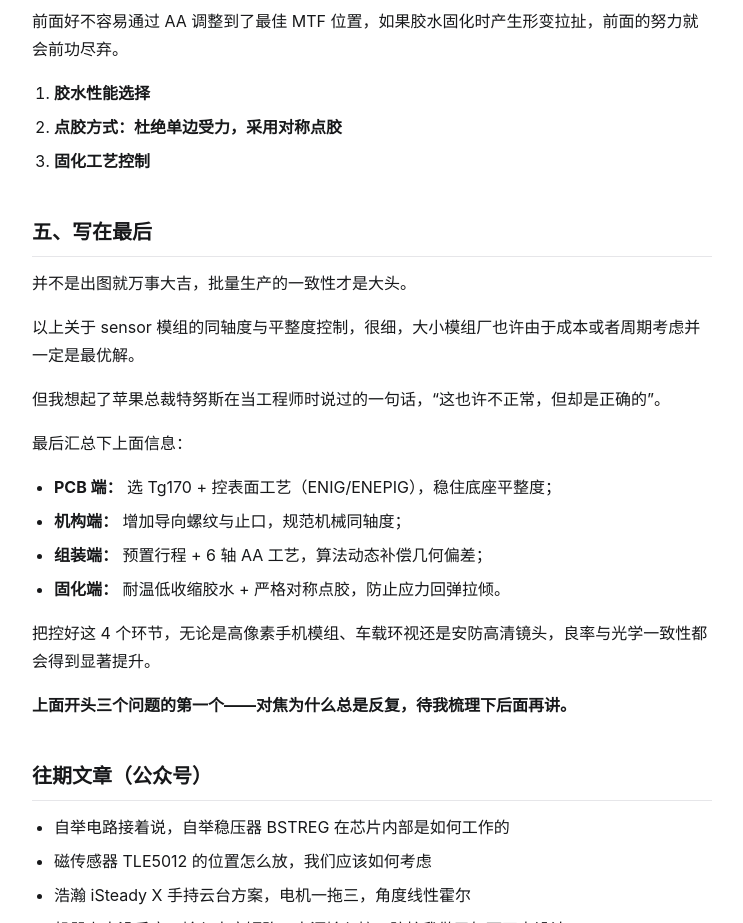
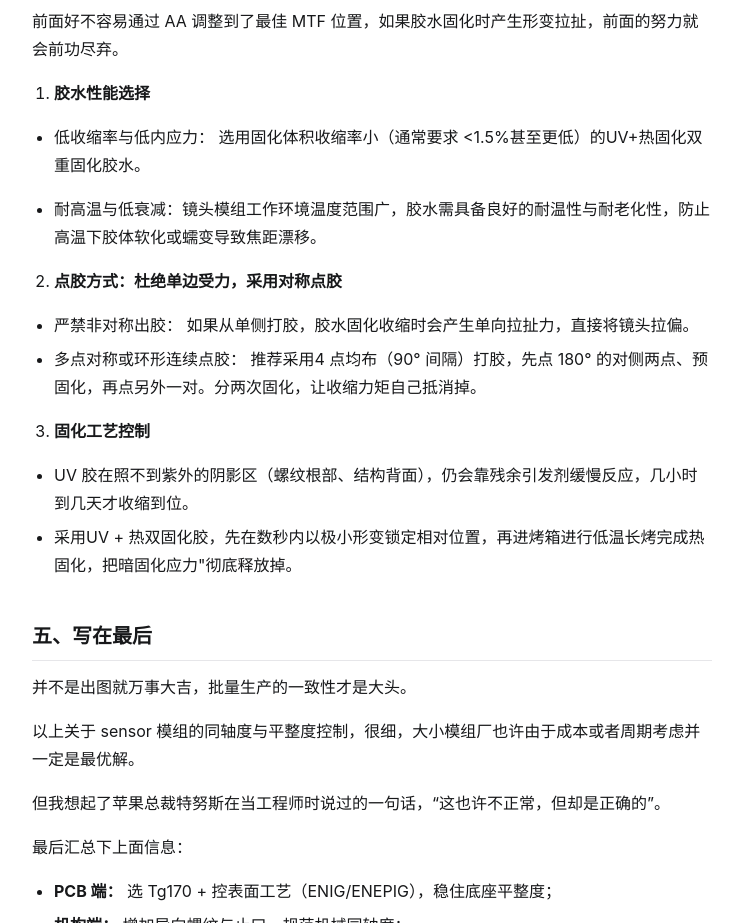
Before and after one commit to FLOOR5858/FLOOR5858.github.io, an Astro site: page /articles/cmos-module-coaxiality-flatness in a window 1280 px wide. Shown: the part 5540-6463 px from the top of the page, without its empty margins (268-1011 px from the left). Built offline with nearby package versions, Linux system fonts and the light colour scheme; Astro itself is replaced by a stand-in of ours.

Commit message:
修改文章：cmos-module-coaxiality-flatness图片和文字显示不全的问题

```diff
--- a/src/content/articles/cmos-module-coaxiality-flatness.md
+++ b/src/content/articles/cmos-module-coaxiality-flatness.md
@@ -108,8 +108,20 @@ tags: ['摄像头模组', 'AA工艺', 'PCB', 'IMX678']
 前面好不容易通过 AA 调整到了最佳 MTF 位置，如果胶水固化时产生形变拉扯，前面的努力就会前功尽弃。
 
 1. **胶水性能选择**
+
+- 低收缩率与低内应力： 选用固化体积收缩率小（通常要求 <1.5%甚至更低）的UV+热固化双重固化胶水。
+
+- 耐高温与低衰减：镜头模组工作环境温度范围广，胶水需具备良好的耐温性与耐老化性，防止高温下胶体软化或蠕变导致焦距漂移。
+
 2. **点胶方式：杜绝单边受力，采用对称点胶**
+
+- 严禁非对称出胶： 如果从单侧打胶，胶水固化收缩时会产生单向拉扯力，直接将镜头拉偏。
+- 多点对称或环形连续点胶： 推荐采用4 点均布（90° 间隔）打胶，先点 180° 的对侧两点、预固化，再点另外一对。分两次固化，让收缩力矩自己抵消掉。
+
 3. **固化工艺控制**
+
+- UV 胶在照不到紫外的阴影区（螺纹根部、结构背面），仍会靠残余引发剂缓慢反应，几小时到几天才收缩到位。
+- 采用UV + 热双固化胶，先在数秒内以极小形变锁定相对位置，再进烤箱进行低温长烤完成热固化，把暗固化应力"彻底释放掉。
 
 ## 五、写在最后
 
```
